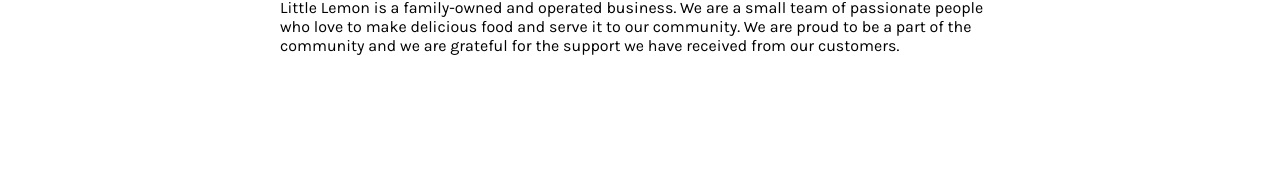
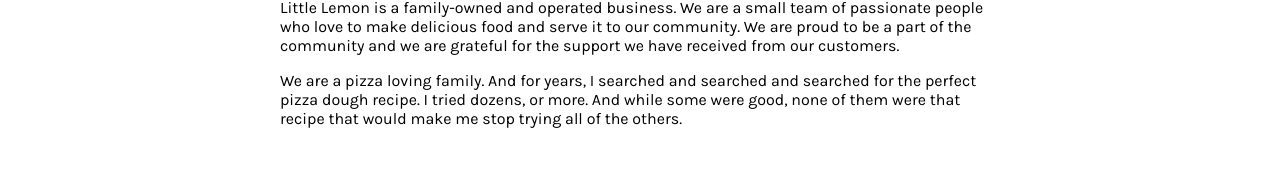
Before and after one commit to danpoynor/little-lemon-react-app, a React (Create React App) app: page /about in a window 1280 px wide. Shown: the part 170-348 px from the top of the page. Built offline with nearby package versions, Linux system fonts and the light colour scheme; a web font is replaced by a local one.

Commit message:
Minor updates

```diff
--- a/src/App.css
+++ b/src/App.css
@@ -6,6 +6,20 @@ ul,
 img {
   margin: 0;
   padding: 0;
+}
+
+/* New CSS Text Level 4 feature */
+/* REF: https://developer.chrome.com/blog/css-text-wrap-balance/ */
+h1,
+h2,
+h3,
+h4,
+h5,
+h6,
+blockquote,
+.name,
+.description {
+  text-wrap: balance;
 }
 
 a {
--- a/src/components/forms/FeedbackForm.js
+++ b/src/components/forms/FeedbackForm.js
@@ -8,6 +8,8 @@ export default function FeedbackForm() {
     prompt: "Submit Feedback",
   });
   const ref = useRef(null);
+
+  // Disable the submit button if rating is less than 5 and comment length is less than 10 characters
   const isDisabled = Number(feedbackData.rating) < 5 && feedbackData.comment.length <= 10;
 
   const handleDialog = () => {
--- a/src/pages/About/index.js
+++ b/src/pages/About/index.js
@@ -7,6 +7,10 @@ export default function About() {
         </div>
         <div className="page-content">
           <p>Little Lemon is a family-owned and operated business. We are a small team of passionate people who love to make delicious food and serve it to our community. We are proud to be a part of the community and we are grateful for the support we have received from our customers.</p>
+          <p>We are a pizza loving family. And for years, I searched and searched and
+        searched for the perfect pizza dough recipe. I tried dozens, or more.
+        And while some were good, none of them were that recipe that would
+        make me stop trying all of the others.</p>
         </div>
       </div>
     </div>
```
